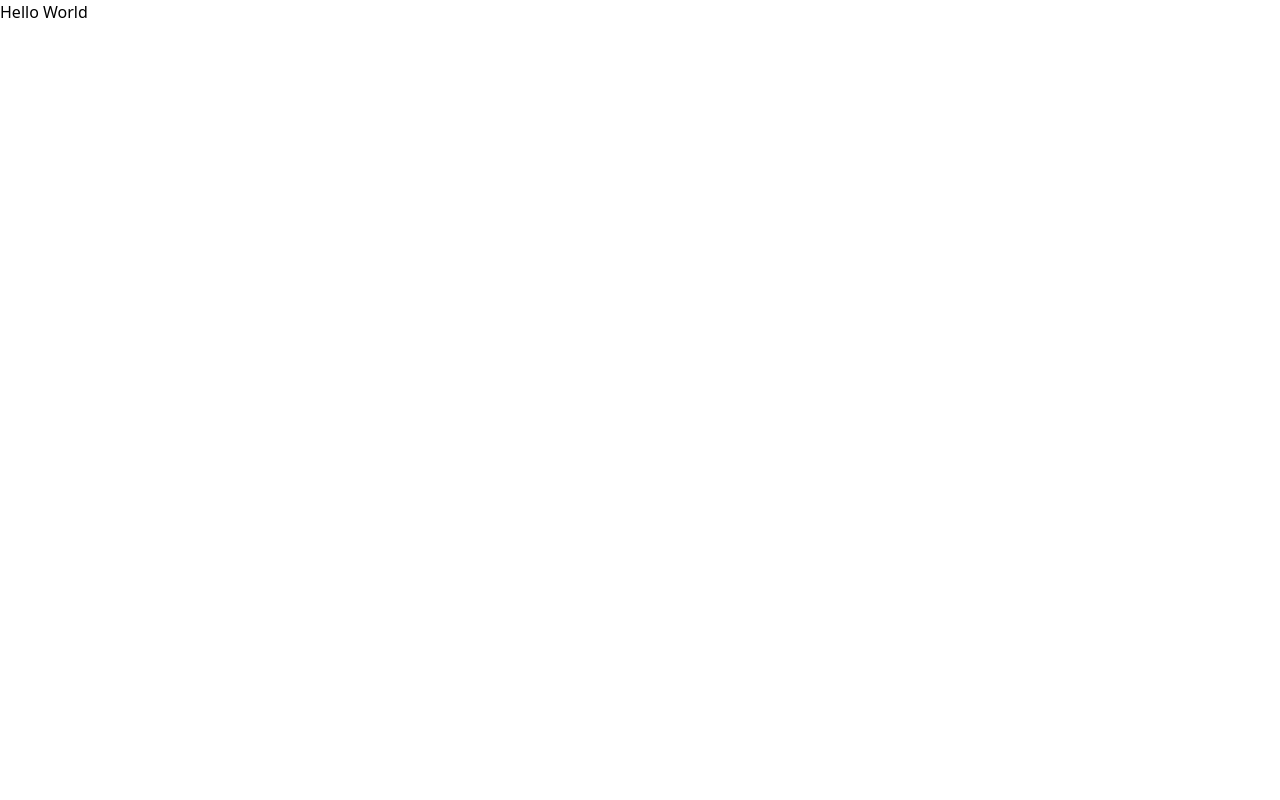
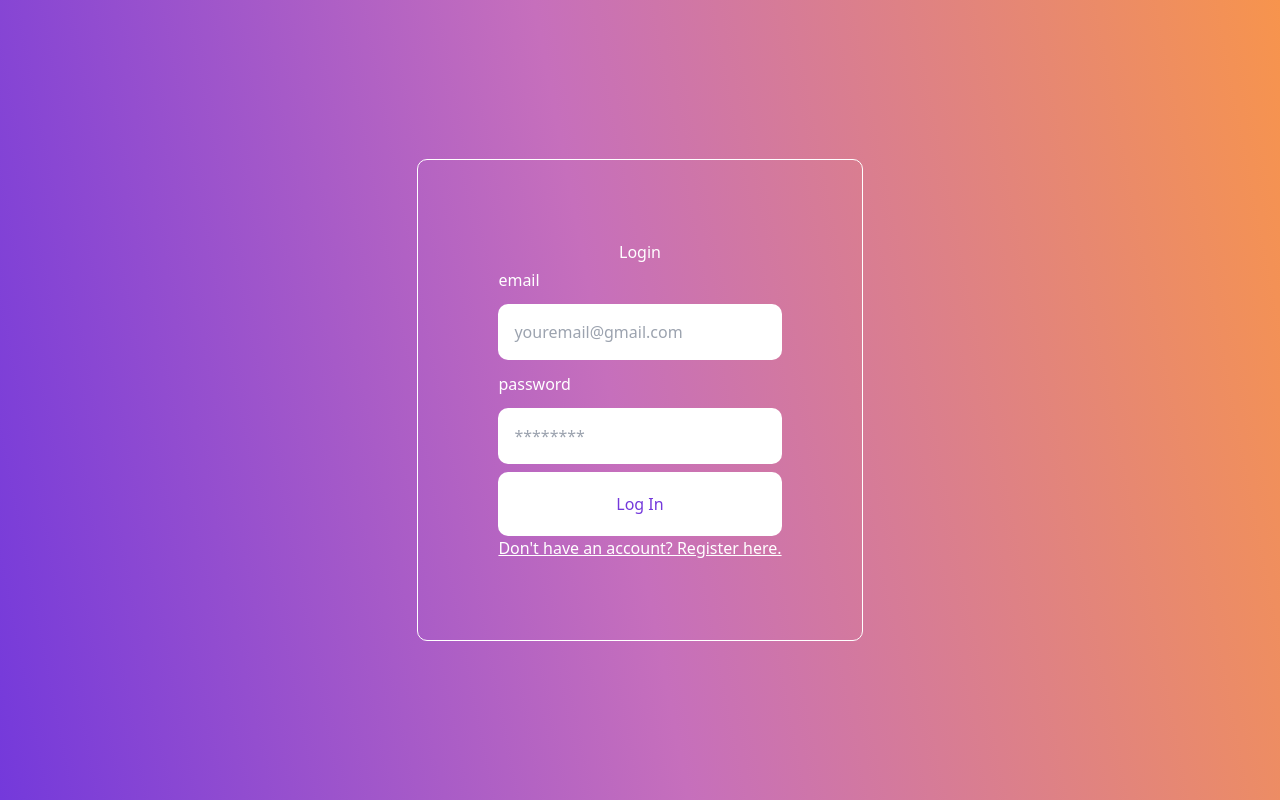
Before and after one commit to COSC481W-2023Fall/SAIO, a React (Vite) app in the folder frontend/: page / in a window 1280 px wide. Built offline with nearby package versions, Linux system fonts and the light colour scheme.

Commit message:
feat: Login Page
create a login page that gets user input and validates it in the database

```diff
--- a/frontend/src/App.css
+++ b/frontend/src/App.css
@@ -0,0 +1,54 @@
+.App {
+    text-align: center;
+    display: flex;
+    min-height: 100vh;
+    align-items: center;
+    justify-content: center;
+
+    background-image: linear-gradient(79deg, #7439db, #C66FBC 48%, #F7944D);
+  }
+
+  .auth-form-container, .login-form, .register-form {
+    display: flex;
+    flex-direction: column;
+    color: white;
+  }
+
+  @media screen and (min-width: 600px) {
+    .auth-form-container {
+      padding: 5rem;
+      border: 1px solid white;
+      border-radius: 10px;
+      margin: 0.5rem;
+    }
+  }
+
+  label {
+    text-align: left;
+    padding: 0.25rem 0;
+  }
+
+  .input {
+    margin: 0.5rem 0;
+    padding: 1rem;
+    border: none;
+    border-radius: 10px;
+    color: black;
+  }
+
+  .log-btn {
+    border: white;
+    padding: 20px;
+    border-radius: 10px;
+    cursor: pointer;
+    background: white;
+    color: #7439db;
+
+  }
+
+  .link-btn {
+    background: none;
+    color: white;
+    text-decoration: underline;
+
+  }
--- a/frontend/src/App.jsx
+++ b/frontend/src/App.jsx
@@ -1,9 +1,14 @@
-import './App.css'
+import React, {useState} from "react";
+import './App.css';
+import {Login} from "./Login";
 
 function App() {
+  const [currentForm, setCurrentForm] = useState('Login');
+
   return (
-    <div>
-      <p className='underline text-4xl'>Hello World</p>
+    <div className="App">
+      {currentForm === "Login"? <Login /> : <Register />}
+
     </div>
   )
 }
--- /dev/null
+++ b/frontend/src/Login.jsx
@@ -0,0 +1,47 @@
+import React, { useState } from "react";
+import axios from "axios";
+
+export const Login = (props) => {
+    const [email, setEmail] = useState('');
+    const [pass, setPass] = useState('');
+    const [email_exists, setEmailExists] = useState(null);
+    const [password_exists, setPasswordExists] = useState(null);
+
+    const handleSubmit = async(e) => {
+        e.preventDefault();
+        try {
+          const response1 = await axios.get(`http://127.0.0.1:8000/api/check-email/${email}`);
+          const data1 = response1.data;
+
+          setEmailExists(data1.email_exists);
+
+          const response2 = await axios.get(`http://127.0.0.1:8000/api/check-password/${pass}`);
+          const data2 = response2.data;
+
+          setPasswordExists(data2.password_exists);
+        } catch (error) {
+          console.error(error);
+          // Handle the error here, e.g. display an error message to the user
+        }
+        if(email_exists & password_exists){
+          console.log("Yes")
+        }
+        else{
+          console.log("No")
+        }
+    }
+
+    return (
+        <div className="auth-form-container">
+            <h1>Login</h1>
+            <form className="login-form" onSubmit={handleSubmit}>
+                <label htmlFor="email">email</label>
+                <input className="input" value={email} onChange={(e) => setEmail(e.target.value)}type="email" placeholder="youremail@gmail.com" id="email" name="email" />
+                <label htmlFor="password">password</label>
+                <input className="input" value={pass} onChange={(e) => setPass(e.target.value)} type="password" placeholder="********" id="password" name="password" />
+                <button className="log-btn" type="submit">Log In</button>
+            </form>
+            <button className="link-btn" onClick={() => props.onFormSwitch('register')}>Don't have an account? Register here.</button>
+        </div>
+    )
+}
```
Also changed, not shown: 2 other files (tests, documents, lock files or other folders).
